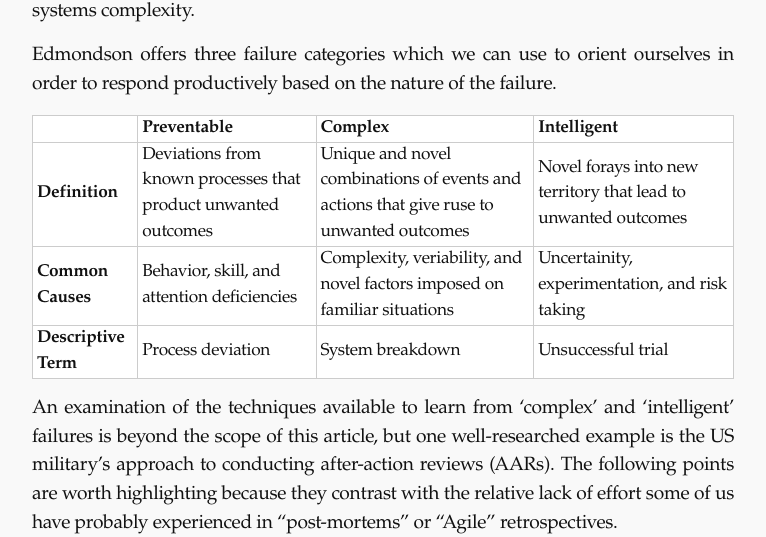
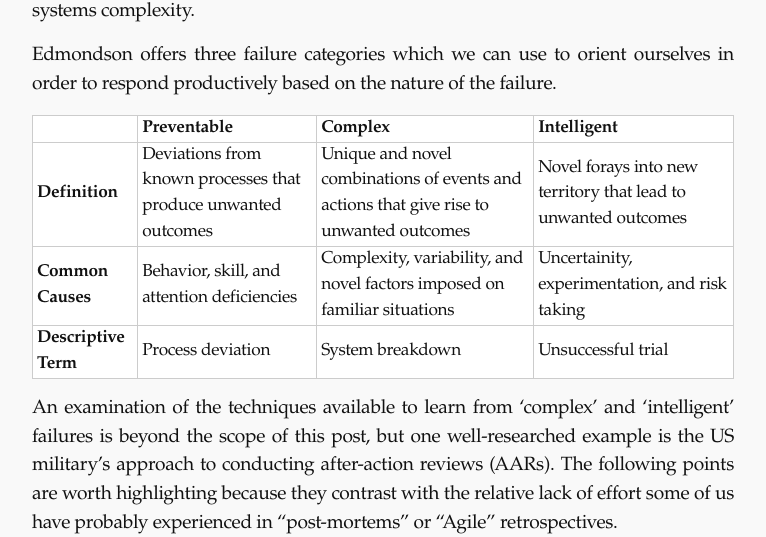
Before and after one commit to jbrunton/jbrunton.com, a Jekyll site: the page built from _posts/2024-12-31-what-we-should-mean-by-accountability.md, in a window 1280 px wide and 900 px high, scrolled down 6667 px. Shown: the part 114-651 px from the top of the window, without its empty margins (506-1272 px from the left). Built offline with Jekyll 4.4.1, drawn with Linux system fonts in a browser that asks for light colours; some web fonts are replaced; some of the changed text lies outside the part shown.

Commit message:
fix: references

```diff
--- a/_posts/2024-12-31-what-we-should-mean-by-accountability.md
+++ b/_posts/2024-12-31-what-we-should-mean-by-accountability.md
@@ -231,14 +231,14 @@ Edmondson offers three failure categories which we can use to orient ourselves i
   <tbody>
     <tr>
       <th>Definition</th>
-      <td>Deviations from known processes that product unwanted outcomes</td>
-      <td>Unique and novel combinations of events and actions that give ruse to unwanted outcomes</td>
+      <td>Deviations from known processes that produce unwanted outcomes</td>
+      <td>Unique and novel combinations of events and actions that give rise to unwanted outcomes</td>
       <td>Novel forays into new territory that lead to unwanted outcomes</td>
     </tr>
     <tr>
       <th>Common Causes</th>
       <td>Behavior, skill, and attention deficiencies</td>
-      <td>Complexity, veriability, and novel factors imposed on familiar situations</td>
+      <td>Complexity, variability, and novel factors imposed on familiar situations</td>
       <td>Uncertainity, experimentation, and risk taking</td>
     </tr>
     <tr>
@@ -251,7 +251,7 @@ Edmondson offers three failure categories which we can use to orient ourselves i
 </table>
 </div>
 
-An examination of the techniques available to learn from ‘complex’ and ‘intelligent’ failures is beyond the scope of this article, but one well-researched example is the US military’s approach to conducting after-action reviews (AARs). The following points are worth highlighting because they contrast with the relative lack of effort some of us have probably experienced in “post-mortems” or “Agile” retrospectives.
+An examination of the techniques available to learn from ‘complex’ and ‘intelligent’ failures is beyond the scope of this post, but one well-researched example is the US military’s approach to conducting after-action reviews (AARs). The following points are worth highlighting because they contrast with the relative lack of effort some of us have probably experienced in “post-mortems” or “Agile” retrospectives.
 
 1. The role of the AAR facilitator is well defined and demanding. Facilitators are trained in how to conduct AARs. Doctrine is clear that facilitators should plan, prepare and rehearse AARs to be effective (US Army 1993).
 
```
Also changed, not shown: other parts of _posts/2024-12-31-what-we-should-mean-by-accountability.md (+2 -1 lines).
